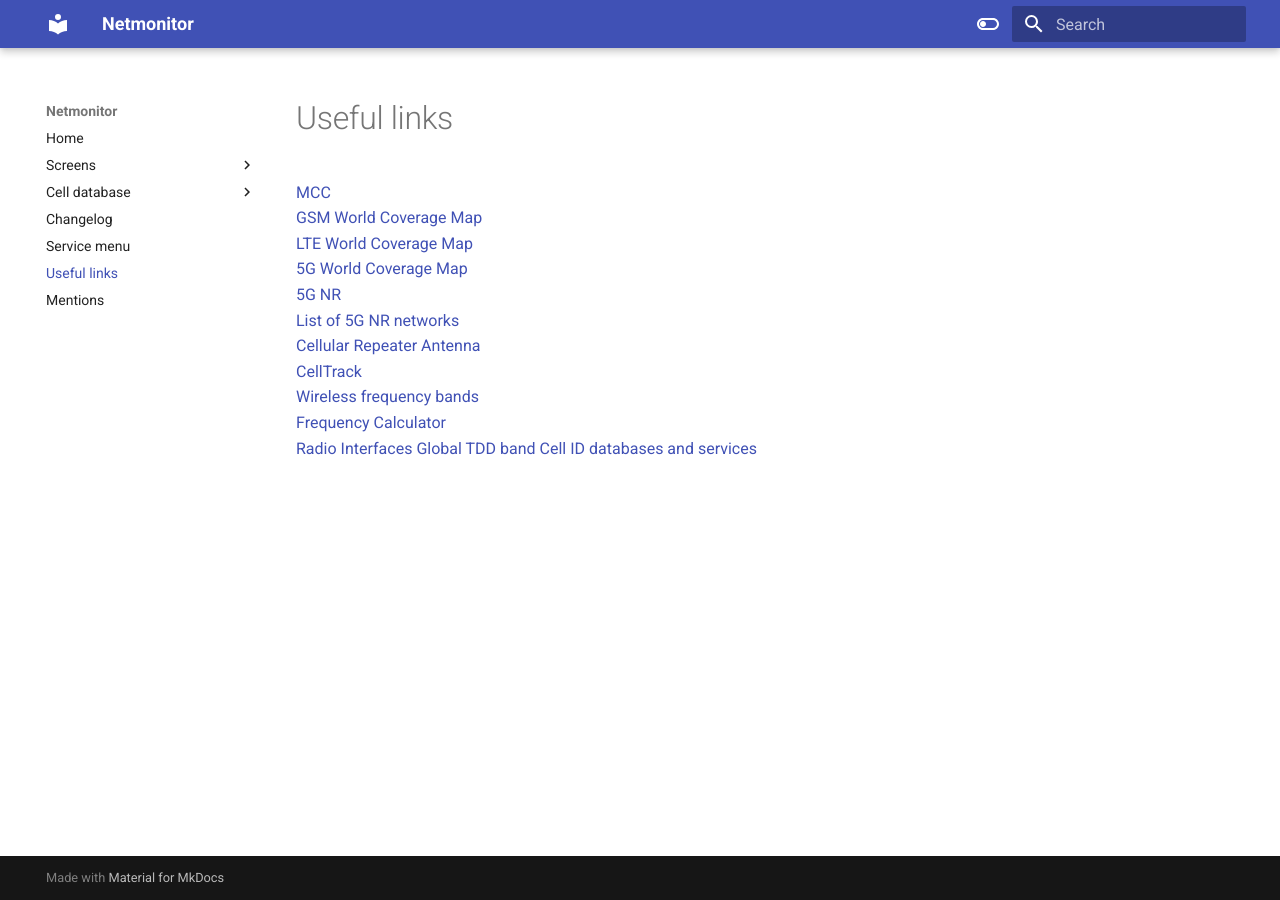
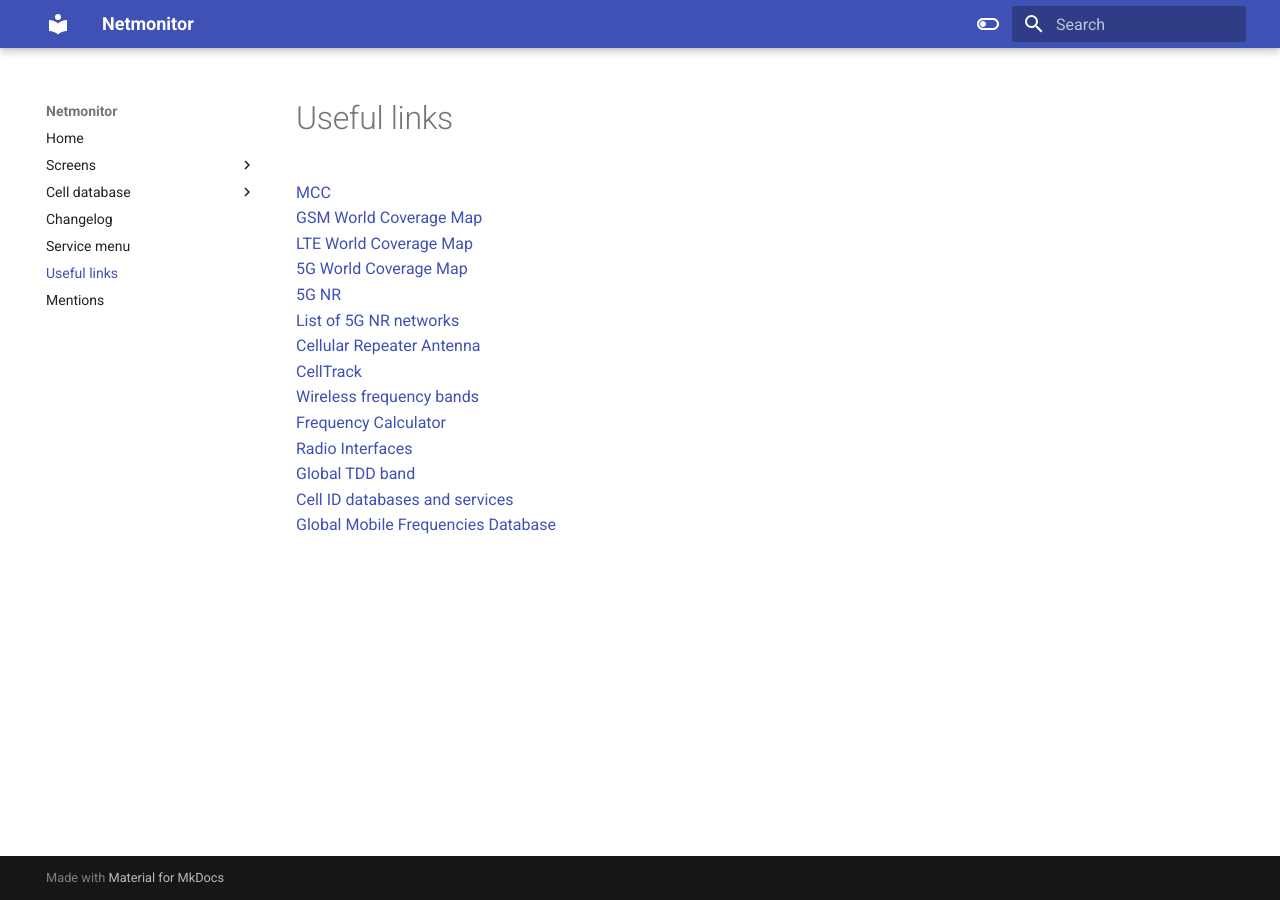
Before and after one commit to parizene/netmonitor, an MkDocs documentation site: the page built from docs/useful-links.md, in a window 1280 px wide. Built offline with MkDocs 1.6.1 and Material for MkDocs 9.7.7, drawn with Linux system fonts in a browser that asks for light colours.

Commit message:
updated useful links

```diff
--- a/docs/useful-links.md
+++ b/docs/useful-links.md
@@ -8,6 +8,7 @@
 [CellTrack](http://www.afischer-online.de/sos/celltrack/)<br>
 [Wireless frequency bands](https://www.sqimway.com/index.html)<br>
 [Frequency Calculator](https://www.cellmapper.net/arfcn)<br>
-[Radio Interfaces](https://www.frequencycheck.com/interfaces)
-[Global TDD band](https://techliberation.com/wp-content/uploads/2013/02/TDD_band.html)
-[Cell ID databases and services](https://en.wikipedia.org/wiki/GSM_Cell_ID#Cell_ID_databases_and_services)
+[Radio Interfaces](https://www.frequencycheck.com/interfaces)<br>
+[Global TDD band](https://techliberation.com/wp-content/uploads/2013/02/TDD_band.html)<br>
+[Cell ID databases and services](https://en.wikipedia.org/wiki/GSM_Cell_ID#Cell_ID_databases_and_services)<br>
+[Global Mobile Frequencies Database](https://www.spectrummonitoring.com/frequencies.php)
```
